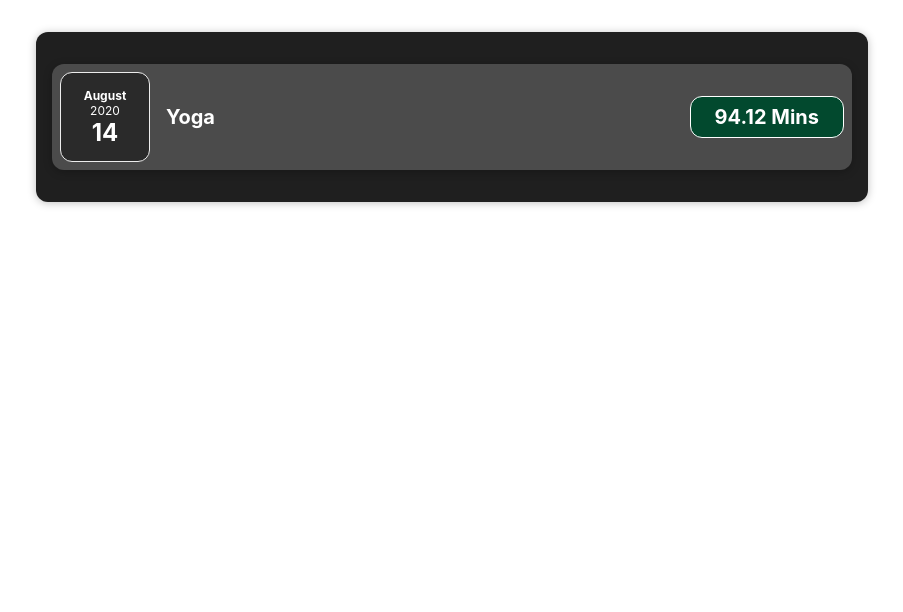
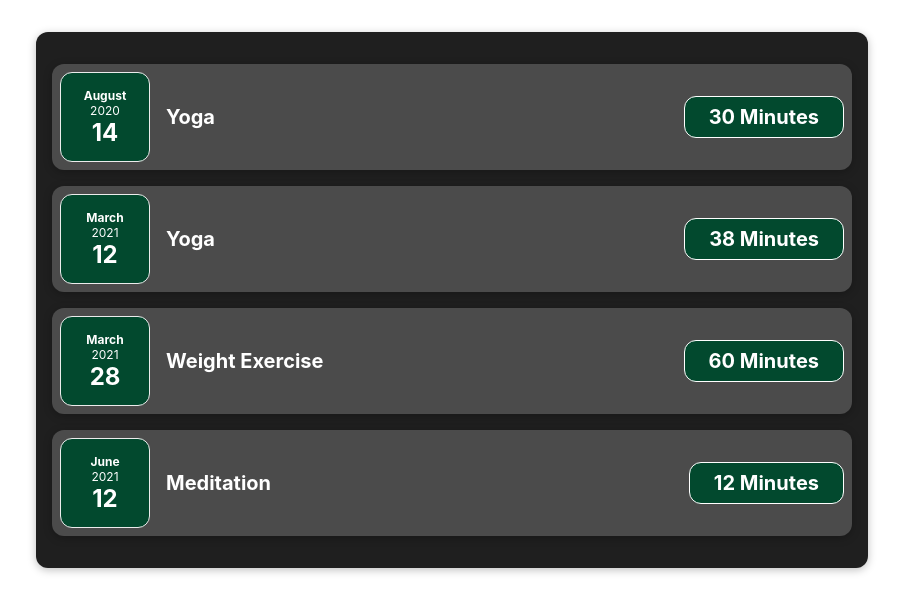
Before and after one commit to Jenil245/Fitness-Tracker, a React (Create React App) app: page / in a window 1280 px wide. Shown: the top 612 px of the page, without its empty margins (188-1091 px from the left). Built offline with nearby package versions, Linux system fonts and the light colour scheme.

Commit message:
Dev (#1)
* Fixed UI issues

* Reorganized the files

```diff
--- a/src/App.js
+++ b/src/App.js
@@ -1,4 +1,4 @@
-import FitnessActivities from "./components/FitnessActivities";
+import FitnessActivities from './components/Activities/FitnessActivities';
 
 function App() {
 
--- a/src/components/FitnessDate.css
+++ b/src/components/Activities/ActivityDate.css
@@ -1,26 +1,26 @@
-.fitness-date {
+.activity-date {
     display: flex;
     flex-direction: column;
     width: 5.5rem;
     height: 5.5rem;
     border: 1px solid #ececec;
-    background-color: #2a2a2a;
+    background-color:#02492e;
     color: white;
     border-radius: 12px;
     align-items: center;
     justify-content: center;
   }
 
-  .fitness-date__month {
+  .activity-date__month {
     font-size: 0.75rem;
     font-weight: bold;
   }
 
-  .fitness-date__year {
+  .activity-date__year {
     font-size: 0.75rem;
   }
 
-  .fitness-date__day {
+  .activity-date__day {
     font-size: 1.5rem;
     font-weight: bold;
   }
--- /dev/null
+++ b/src/components/Activities/ActivityDate.js
@@ -0,0 +1,17 @@
+import './ActivityDate.css'
+
+function ActivityDate(props) {
+  const day = props.date.toLocaleString("en-US", { day: "2-digit" });
+  const month = props.date.toLocaleString("en-US", { month: "long" });
+  const year = props.date.getFullYear();
+
+  return (
+    <div className="activity-date">
+      <div className="activity-date__month">{month}</div>
+      <div className="activity-date__year">{year}</div>
+      <div className="activity-date__day">{day}</div>
+    </div>
+  );
+}
+
+export default ActivityDate;
--- a/src/components/FitnessItem.css
+++ b/src/components/Activities/ActivityItem.css
@@ -1,4 +1,4 @@
-.fitness-item {
+.activity-item {
   display: flex;
   justify-content: space-between;
   align-items: center;
@@ -7,7 +7,7 @@
   background-color: #4b4b4b;
 }
 
-.fitness-item__description {
+.activity-item__description {
   display: flex;
   flex-direction: column;
   gap: 1rem;
@@ -17,15 +17,14 @@
   flex: 1;
 }
 
-.fitness-item h2 {
-  color: #3a3a3a;
+.activity-item h2 {
   font-size: 1rem;
   flex: 1;
   margin: 0 1rem;
   color: white;
 }
 
-.fitness-item__minutes {
+.activity-item__minutes {
   font-size: 1rem;
   font-weight: bold;
   color: white;
@@ -36,18 +35,18 @@
 }
 
 @media (min-width: 580px) {
-  .fitness-item__description {
+  .activity-item__description {
     flex-direction: row;
     align-items: center;
     justify-content: flex-start;
     flex: 1;
   }
 
-  .fitness-item__description h2 {
+  .activity-item__description h2 {
     font-size: 1.25rem;
   }
 
-  .fitness-item__minutes {
+  .activity-item__minutes {
     font-size: 1.25rem;
     padding: 0.5rem 1.5rem;
   }
--- /dev/null
+++ b/src/components/Activities/ActivityItem.js
@@ -0,0 +1,20 @@
+import {useState} from 'react';
+import ActivityDate from './ActivityDate';
+import Card from '../UI/Card';
+import './ActivityItem.css';
+
+function ActivityItem(props) {
+  return (
+    <Card className="activity-item">
+      <ActivityDate date={props.date} />
+      <div className="activity-item__description">
+        <h2> {props.activityTitle} </h2>
+        <div className="activity-item__minutes">
+          {props.activityMinutes} Minutes
+        </div>
+      </div>
+    </Card>
+  );
+}
+
+export default ActivityItem;
--- a/src/components/FitnessActivities.css
+++ b/src/components/Activities/FitnessActivities.css
@@ -4,6 +4,4 @@
   margin: 2rem auto;
   width: 50rem;
   max-width: 95%;
-  border-radius: 12px;
-  box-shadow: 0 1px 8px rgba(0, 0, 0, 0.25);
 }
--- a/src/components/FitnessActivities.js
+++ b/src/components/Activities/FitnessActivities.js
@@ -1,5 +1,5 @@
-import FitnessItem from "./FitnessItem";
-import Card from "./Card";
+import ActivityItem from './ActivityItem';
+import Card from '../UI/Card';
 import './FitnessActivities.css'
 
 function FitnessActivities() {
@@ -7,25 +7,25 @@ function FitnessActivities() {
         {
           id: "e1",
           title: "Yoga",
-          minutes: 94.12,
+          minutes: 30,
           date: new Date(2020, 7, 14),
         },
         {
           id: "e2",
           title: "Yoga",
-          minutes: 799.49,
+          minutes: 38,
           date: new Date(2021, 2, 12),
         },
         {
           id: "e3",
           title: "Weight Exercise",
-          minutes: 294.67,
+          minutes: 60,
           date: new Date(2021, 2, 28),
         },
         {
           id: "e4",
           title: "Meditation",
-          minutes: 450,
+          minutes: 12,
           date: new Date(2021, 5, 12),
         },
       ];
@@ -33,11 +33,13 @@ function FitnessActivities() {
 
     return (
         <Card className="fitness">
-        <FitnessItem
-          date={activities[0].date}
-          activityTitle={activities[0].title}
-          activityMinutes={activities[0].minutes}
-        />
+          {activities.map(activity =>
+            <ActivityItem
+            date = {activity.date}
+            activityTitle ={activity.title}
+            activityMinutes = {activity.minutes} />
+            )
+          }
         </Card>
     )
 }
--- a/src/components/FitnessDate.js
+++ /dev/null
@@ -1,17 +0,0 @@
-import './FitnessDate.css'
-
-function FitnessDate(props) {
-  const day = props.date.toLocaleString("en-US", { day: "2-digit" });
-  const month = props.date.toLocaleString("en-US", { month: "long" });
-  const year = props.date.getFullYear();
-
-  return (
-    <div className="fitness-date">
-      <div className="fitness-date__month">{month}</div>
-      <div className="fitness-date__year">{year}</div>
-      <div className="fitness-date__day">{day}</div>
-    </div>
-  );
-}
-
-export default FitnessDate;
--- a/src/components/FitnessItem.js
+++ /dev/null
@@ -1,19 +0,0 @@
-import "./FitnessItem.css";
-import FitnessDate from "./FitnessDate";
-import Card from './Card';
-
-function FitnessItem(props) {
-  return (
-    <Card className="fitness-item">
-      <FitnessDate date={props.date} />
-      <div className="fitness-item__description">
-        <h2> {props.activityTitle} </h2>
-        <div className="fitness-item__minutes">
-          {props.activityMinutes} Mins
-        </div>
-      </div>
-    </Card>
-  );
-}
-
-export default FitnessItem;
--- a/src/components/Card.js
+++ b/src/components/UI/Card.js
@@ -1,8 +1,6 @@
 import "./Card.css";
 
 function Card(props) {
-    console.log(props.className)
-    console.log(props.children)
     const classes = 'card ' + props.className;
 
     return (
```
Also changed, not shown: src/components/UI/Card.css (renamed from src/components/Card.css).
